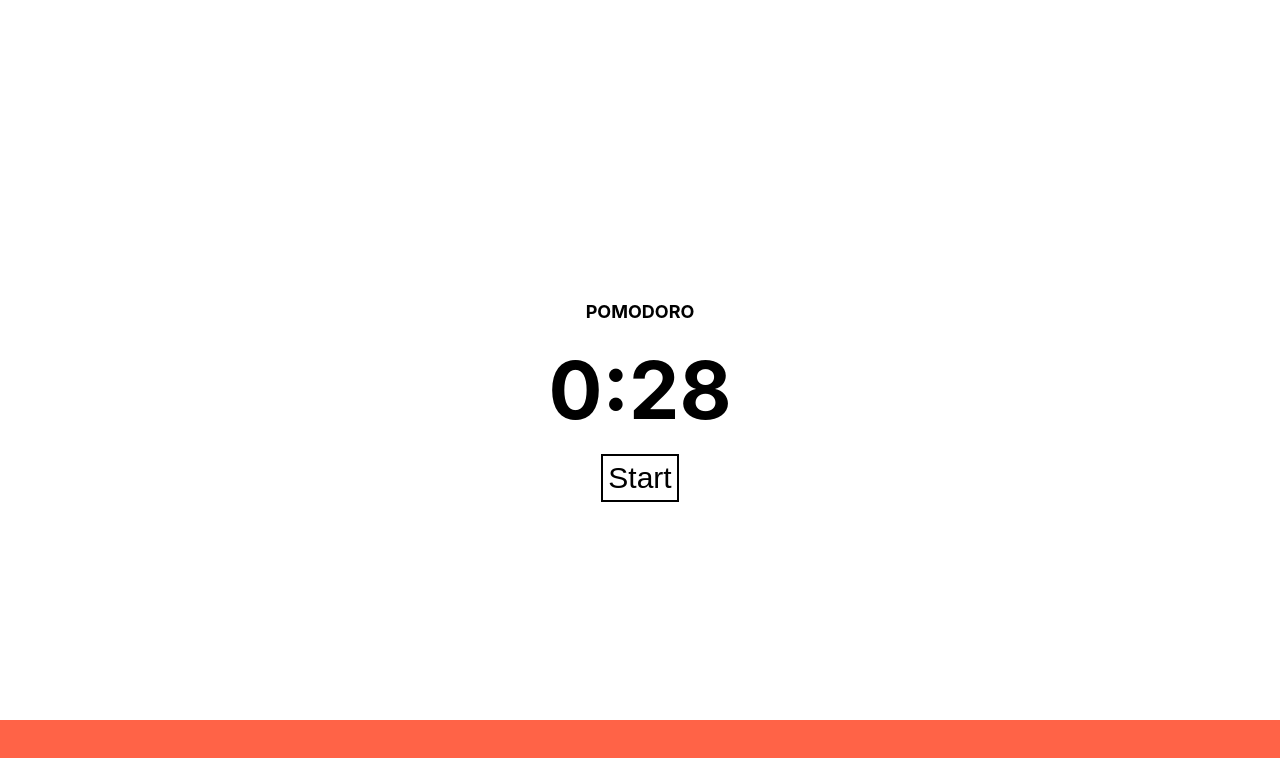
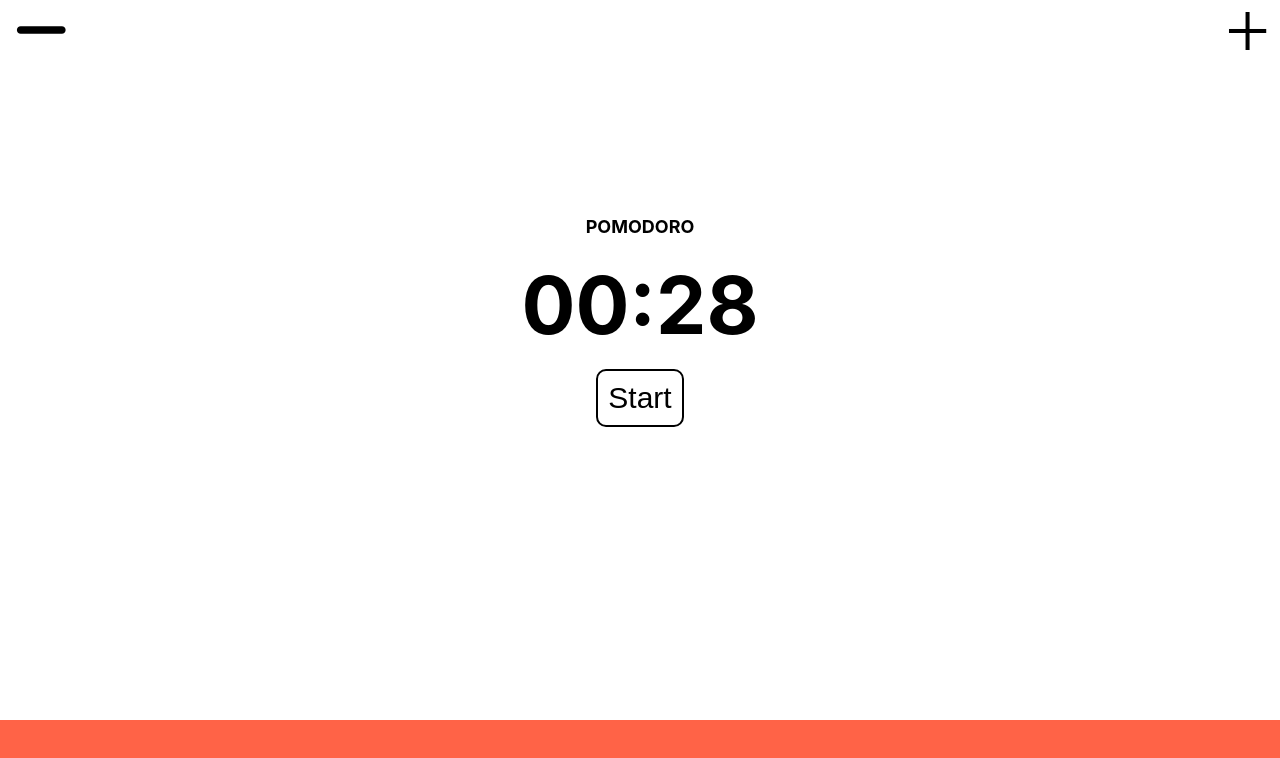
Before and after one commit to akhilsai0099/Pd-timer, a plain HTML site: page index.html in a window 1280 px wide. Both pictures are taken after a click on the button "Start". Drawn offline with Linux system fonts and the light colour scheme.

Commit message:
Added buttons to increase or decrease timer

```diff
--- a/index.html
+++ b/index.html
@@ -5,15 +5,23 @@
     <meta charset="UTF-8">
     <meta name="viewport" content="width=device-width, initial-scale=1.0">
     <title>Pomodoro Timer</title>
+    <link rel="stylesheet" href="https://cdnjs.cloudflare.com/ajax/libs/font-awesome/6.4.0/css/fontawesome.min.css"
+        integrity="sha512-SgaqKKxJDQ/tAUAAXzvxZz33rmn7leYDYfBP+YoMRSENhf3zJyx3SBASt/OfeQwBHA1nxMis7mM3EV/oYT6Fdw=="
+        crossorigin="anonymous" referrerpolicy="no-referrer" />
     <link rel="stylesheet" href="style.css">
 </head>
 
 <body>
 
     <div class="timer-bg" id="timer-bg"></div>
+    <div class="plus" id="plus"><i class="fa-solid fa-plus"></i></div>
+    <div class="minus" id="minus"><svg xmlns="http://www.w3.org/2000/svg" height="1em" viewBox="0 0 448 512">
+            <path
+                d="M432 256c0 17.7-14.3 32-32 32L48 288c-17.7 0-32-14.3-32-32s14.3-32 32-32l352 0c17.7 0 32 14.3 32 32z" />
+        </svg></div>
     <div class="container">
         <div class="title">POMODORO</div>
-        <p class="time" id="time">00:00</p>
+        <p class="time" id="time"></p>
         <button class="start" id="start">Start</button>
     </div>
 
--- a/script.js
+++ b/script.js
@@ -1,10 +1,21 @@
 let timerbg = document.getElementById("timer-bg")
 let clock = document.getElementById("time")
+let plus = document.getElementById("plus")
+let minus = document.getElementById("minus")
 let start = document.getElementById("start")
 let viewportHeight = window.innerHeight;
 
 totalDuration = 30
 breakDuration = 300
+
+plus.addEventListener('click', () => {
+    totalDuration += 5
+    updateClock(totalDuration)
+})
+minus.addEventListener('click', () => {
+    totalDuration -= 5
+    updateClock(totalDuration)
+})
 
 start.addEventListener('click', (e) => {
     // e.preventDefault()
@@ -12,16 +23,21 @@ start.addEventListener('click', (e) => {
 
     startTimer(totalDuration - 1, totalDuration)
 
+})
 
+window.addEventListener('load', function () {
+    updateClock(totalDuration)
+});
 
-
-})
+const updateClock = (durationCompleted) => {
+    mins = Math.floor(durationCompleted / 60)
+    secs = durationCompleted % 60
+    clock.innerHTML = `${mins < 10 ? '0' : ''}${mins}:${secs < 10 ? '0' : ''}${secs}`
+}
 
 const startTimer = (durationCompleted, totalDuration) => {
     intervalId = setInterval(() => {
-        mins = Math.floor(durationCompleted / 60)
-        secs = durationCompleted % 60
-        clock.innerHTML = `${mins}:${secs < 10 ? '0' : ''}${secs}`
+        updateClock(durationCompleted)
         console.log(`${mins}:${secs < 10 ? '0' : ''}${secs}`)
         durationCompleted--;
         let newHeight = window.innerHeight * (totalDuration - durationCompleted) / totalDuration;
--- a/style.css
+++ b/style.css
@@ -29,8 +29,24 @@ body {
     display: flex;
     flex-direction: column;
     align-items: center;
-    height: 100vh;
+    height: 80vh;
     justify-content: center;
+}
+
+.plus {
+    font-size: 80px;
+    position: absolute;
+    top: -35px;
+    height: fit-content;
+    right: 10px;
+}
+
+.minus {
+    font-size: 60px;
+    position: absolute;
+    top: -10px;
+    height: fit-content;
+    left: 15px;
 }
 
 .title {
@@ -44,15 +60,16 @@ body {
 
 .start {
     background-color: transparent;
-    padding: 5px;
+    padding: 10px;
     border: 2px solid black;
+    border-radius: 10px;
     cursor: pointer;
     font-size: 30px;
     transition: all 0.1s ease;
 }
 
 .start:hover {
-    background-color: rgb(214, 84, 61);
+    background-color: rgb(225, 89, 65);
     color: white;
 }
 
```
